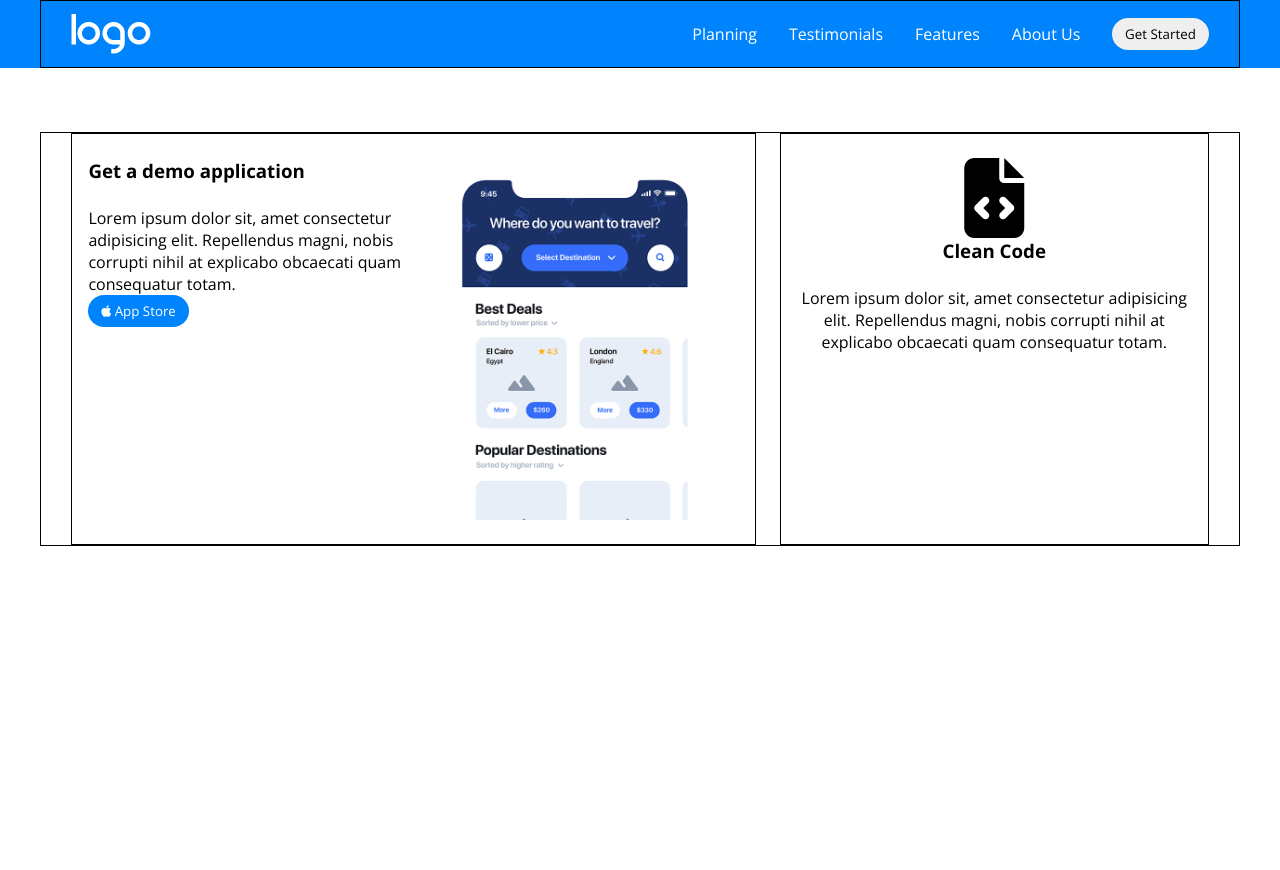
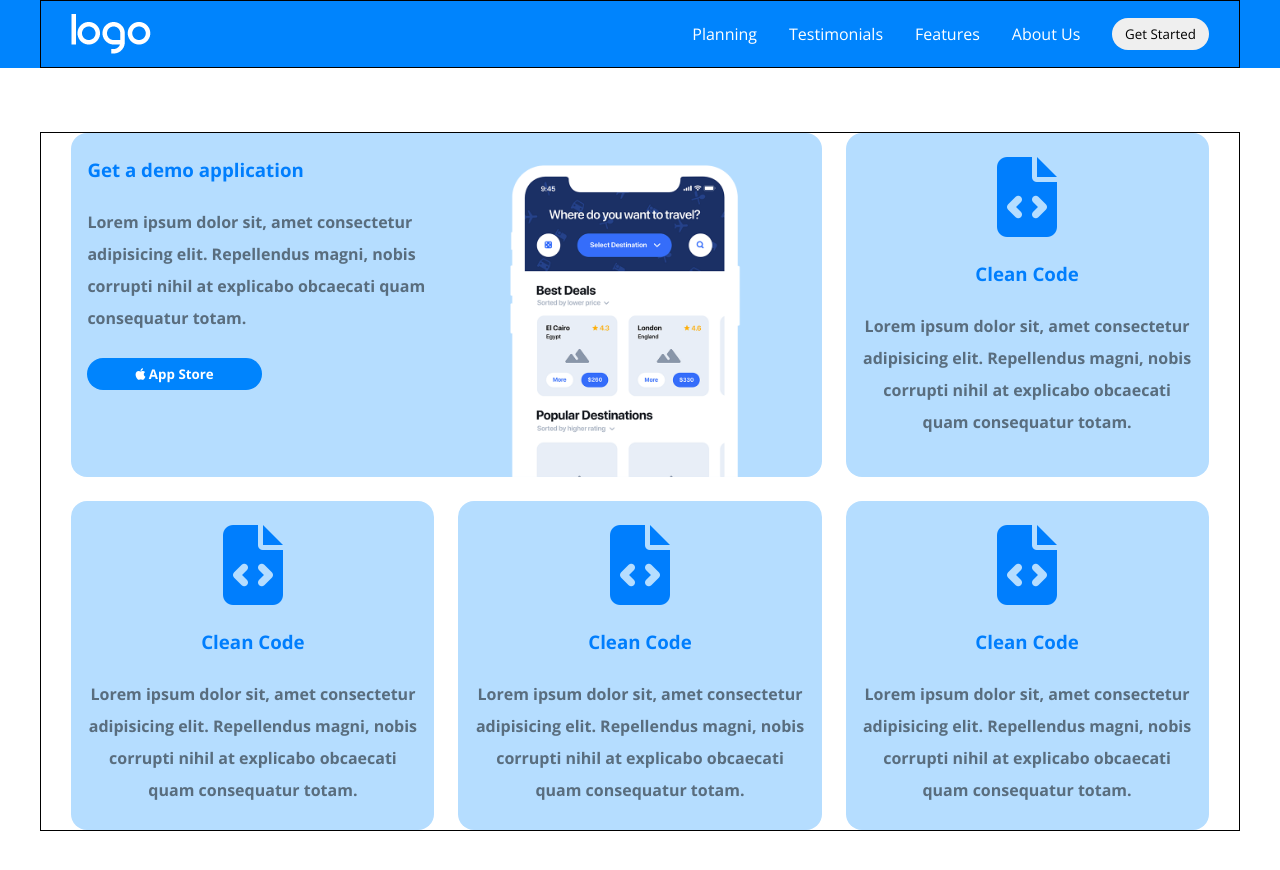
Before and after one commit to FabioLongoni/htmlcss-responsive-layout, a plain HTML site: page index.html in a window 1280 px wide. Before the commit the page ends 800 px from the top, so only its background shows below. Drawn offline with nearby package versions, Linux system fonts and the light colour scheme.

Commit message:
push2sez

```diff
--- a/css/app.css
+++ b/css/app.css
@@ -59,28 +59,46 @@ header ul {
 .row {
     display: flex;
     gap: 1.5rem;
+    column-gap: 1.5rem;
+    flex-wrap: wrap;
 }
 
 .col-1 {
-    border: 1px solid black;
-    padding: 1.5rem 1rem;
+    padding: 1.5rem 1rem 0 1rem;
+    border-radius: 1rem;
+    background-color: #b5ddff;
+    flex-basis: calc(calc(100% - 3rem)/3);
+}
+.large {
+    flex-grow: 1;
+    flex-basis: calc(calc(100% / 3 * 2) - 1.5rem);
 }
 
 .col-1 h3 {
     margin-bottom: 1.5rem;
+    color: #007efd;
+    font-weight: bold;
 }
 
 .wrapper-app button {
     background-color: #0084fd;
     color: white;
+    padding: 0 3rem;
+    font-weight: bold;
 }
 
 .first-card img {
-    width: 50%;
+    width: 40%;
+    align-self: flex-end;
 }
 
 .first-card {
     display: flex;
+    height: 100%;
+}
+
+.first-card-left {
+    flex-basis: 55%;
 }
 
 .card-general {
@@ -89,8 +107,16 @@ header ul {
 
 .card-general i {
     font-size: 5rem;
+    margin-bottom: 1.5rem;
+    color: #007efd;
 }
 
+.col-1 p {
+    margin-bottom: 1.5rem;
+    line-height: 2rem;
+    color: #596d7e;
+    font-weight: bold;
+}
 
 
 
@@ -105,6 +131,12 @@ header ul {
         display: block;
         transform: scale(1.5);
     }
+    .first-card {
+        flex-direction: column;
+    }
+    .first-card img {
+        align-self: flex-start;
+    }
 
 }
 
@@ -117,5 +149,12 @@ header ul {
         display: block;
         transform: scale(1.5);
     }
-
+    .row {
+        flex-direction: column;
+    }
+    .first-card img {
+        align-self: center;
+        width: 100%;
+        margin-top: 1.5rem;
+    }
 }
--- a/index.html
+++ b/index.html
@@ -34,9 +34,9 @@
     <section class="wrapper-app">
         <div class="container">
             <div class="row">
-                <div class="col-1">
+                <div class="col-1 large">
                     <div class="card first-card">
-                        <div>
+                        <div class="first-card-left">
                            <h3>Get a demo application</h3>
                            <p>Lorem ipsum dolor sit, amet consectetur adipisicing elit. Repellendus magni, nobis corrupti nihil at explicabo obcaecati quam consequatur totam.</p>
                            <button class="button-large"><i class="fa-brands fa-apple"></i> App Store</button>
@@ -46,9 +46,38 @@
                 </div>
                 <div class="col-1">
                     <div class="card card-general">
-                        <i class="fa-solid fa-file-code"></i>
-                        <h3>Clean Code</h3>
-                        <p>Lorem ipsum dolor sit, amet consectetur adipisicing elit. Repellendus magni, nobis corrupti nihil at explicabo obcaecati quam consequatur totam.</p>
+                        <div>
+                           <i class="fa-solid fa-file-code"></i>
+                           <h3>Clean Code</h3>
+                           <p>Lorem ipsum dolor sit, amet consectetur adipisicing elit. Repellendus magni, nobis corrupti nihil at explicabo obcaecati quam consequatur totam.</p>
+                        </div>
+                    </div>
+                </div>
+                <div class="col-1">
+                    <div class="card card-general">
+                        <div>
+                           <i class="fa-solid fa-file-code"></i>
+                           <h3>Clean Code</h3>
+                           <p>Lorem ipsum dolor sit, amet consectetur adipisicing elit. Repellendus magni, nobis corrupti nihil at explicabo obcaecati quam consequatur totam.</p>
+                        </div>
+                    </div>
+                </div>
+                <div class="col-1">
+                    <div class="card card-general">
+                        <div>
+                           <i class="fa-solid fa-file-code"></i>
+                           <h3>Clean Code</h3>
+                           <p>Lorem ipsum dolor sit, amet consectetur adipisicing elit. Repellendus magni, nobis corrupti nihil at explicabo obcaecati quam consequatur totam.</p>
+                        </div>
+                    </div>
+                </div>
+                <div class="col-1">
+                    <div class="card card-general">
+                        <div>
+                           <i class="fa-solid fa-file-code"></i>
+                           <h3>Clean Code</h3>
+                           <p>Lorem ipsum dolor sit, amet consectetur adipisicing elit. Repellendus magni, nobis corrupti nihil at explicabo obcaecati quam consequatur totam.</p>
+                        </div>
                     </div>
                 </div>
             </div>
```
